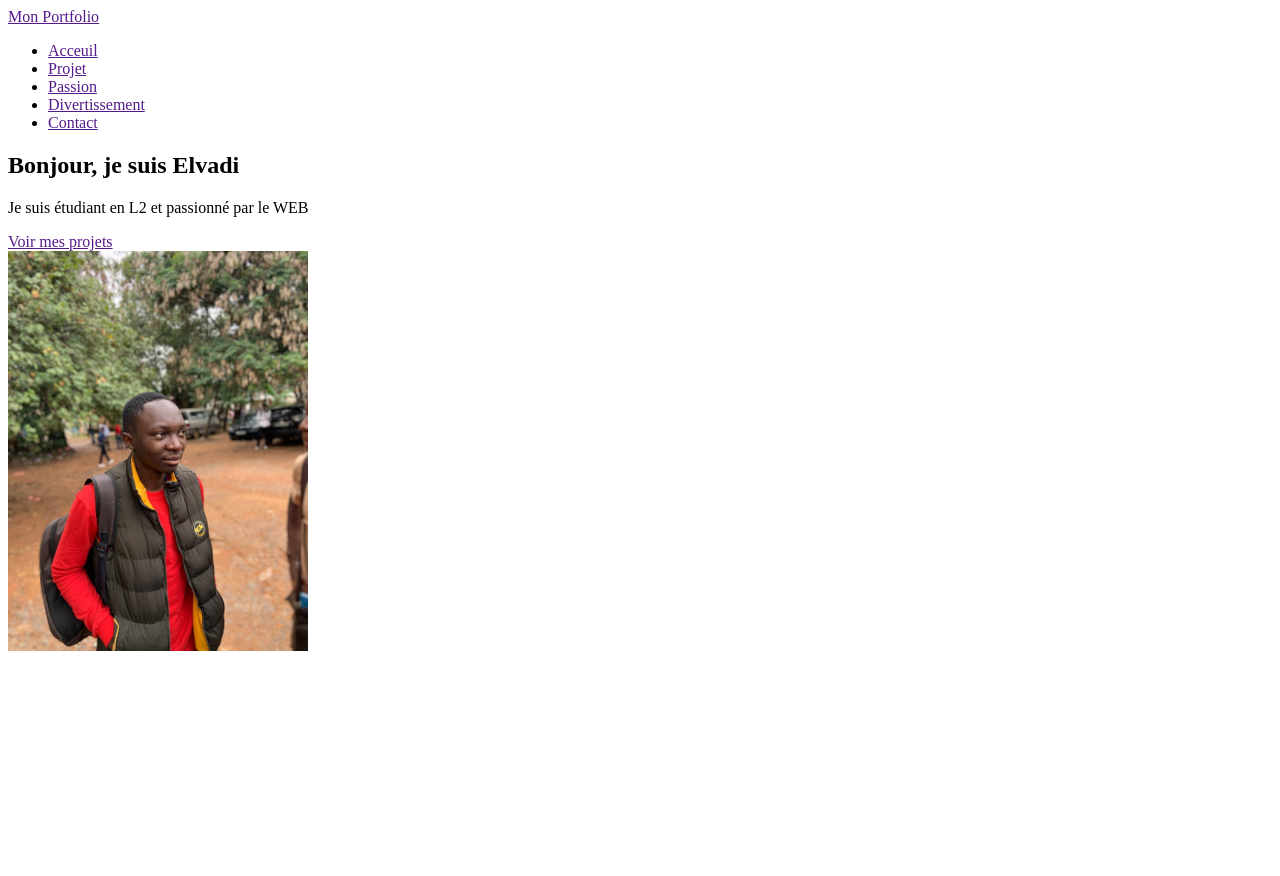
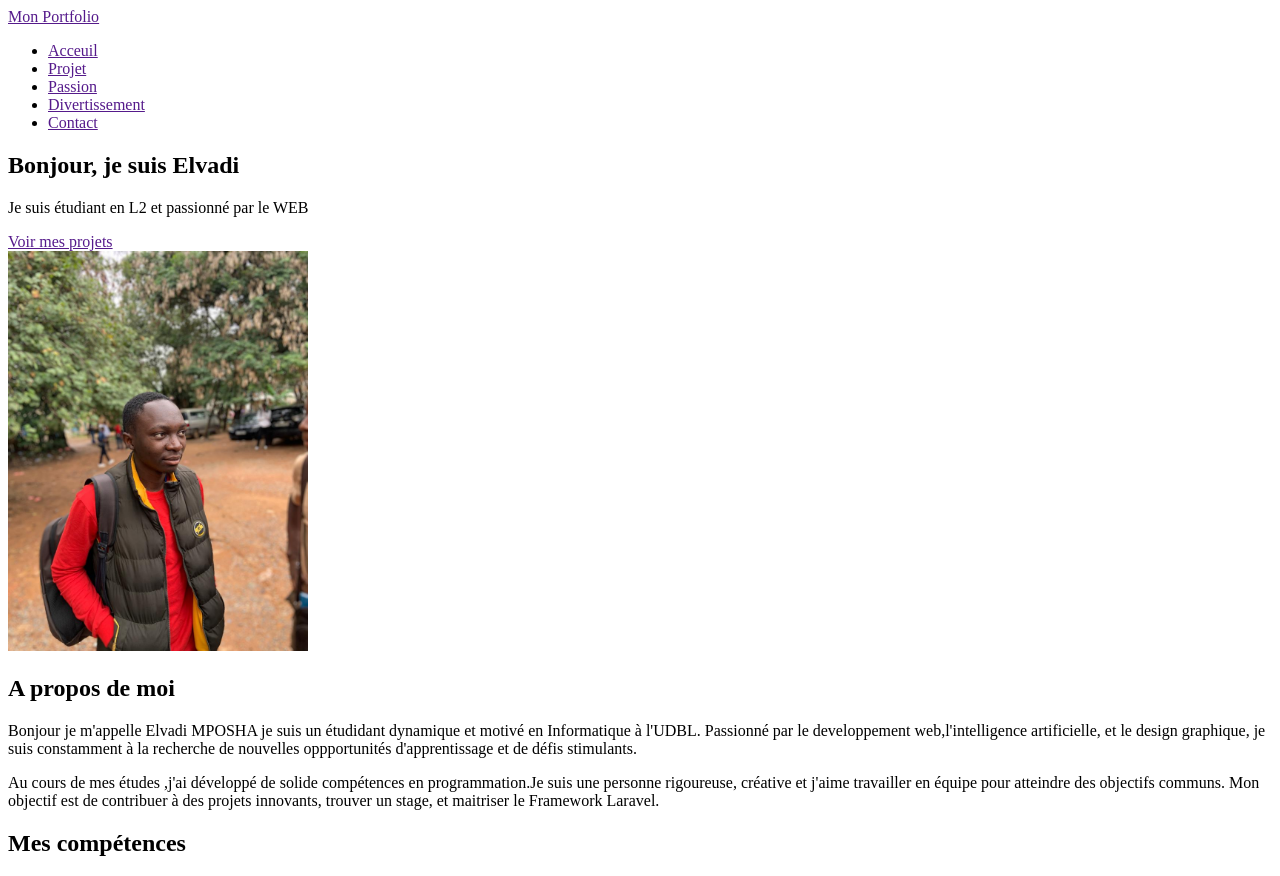
Before and after one commit to MposhaMboElvadi/Mon-Portfolio-2026, a plain HTML site: page index.html in a window 1280 px wide. Before the commit the page ends 800 px from the top, so only its background shows below. Drawn offline with Linux system fonts and the light colour scheme.

Commit message:
Ajout des éléments de la 2ème section

```diff
--- a/index.html
+++ b/index.html
@@ -31,8 +31,22 @@
             <img src="Images/Elvadi.jpeg" alt="Elvadi"width="300">
         </div>
     </section>
-    <section></section>
-    <section></section>
+    <section>
+        <h1>A propos de moi</h1>
+        <p>Bonjour je m'appelle Elvadi MPOSHA je suis un étudidant dynamique et
+        motivé en Informatique à l'UDBL. Passionné par le developpement web,l'intelligence artificielle,
+        et le design graphique, je suis constamment à la recherche de nouvelles oppportunités
+        d'apprentissage et de défis stimulants.
+        </p>
+        <p>Au cours de mes études ,j'ai développé de solide compétences en programmation.Je suis une
+            personne rigoureuse, créative et j'aime travailler en équipe pour atteindre des objectifs
+            communs. Mon objectif est de contribuer à des projets innovants, trouver un stage, et maitriser
+            le Framework Laravel.
+        </p>
+    </section>
+    <section>
+        <h1>Mes compétences</h1>
+    </section>
   </main>
   <footer></footer>
 </body>
```
